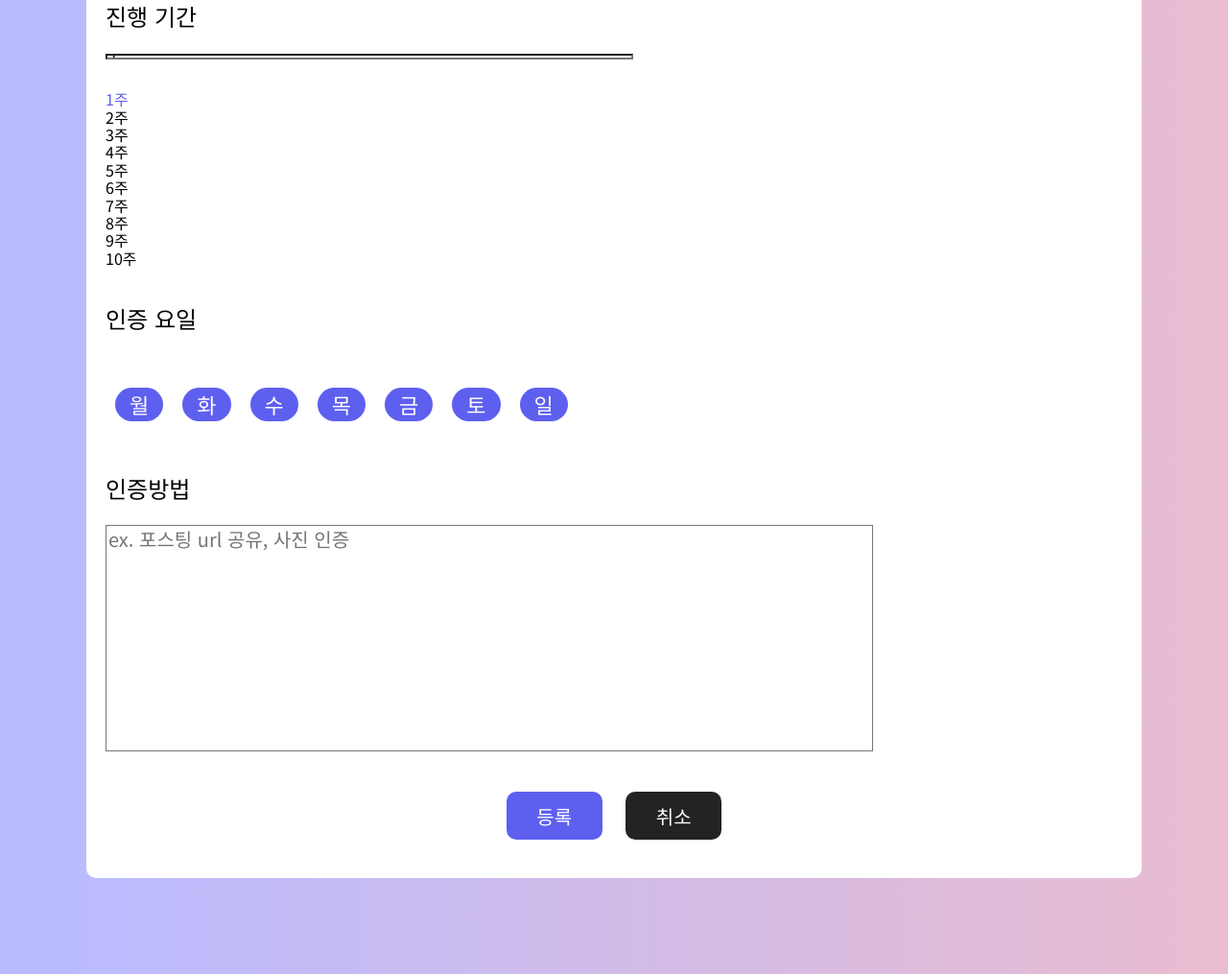
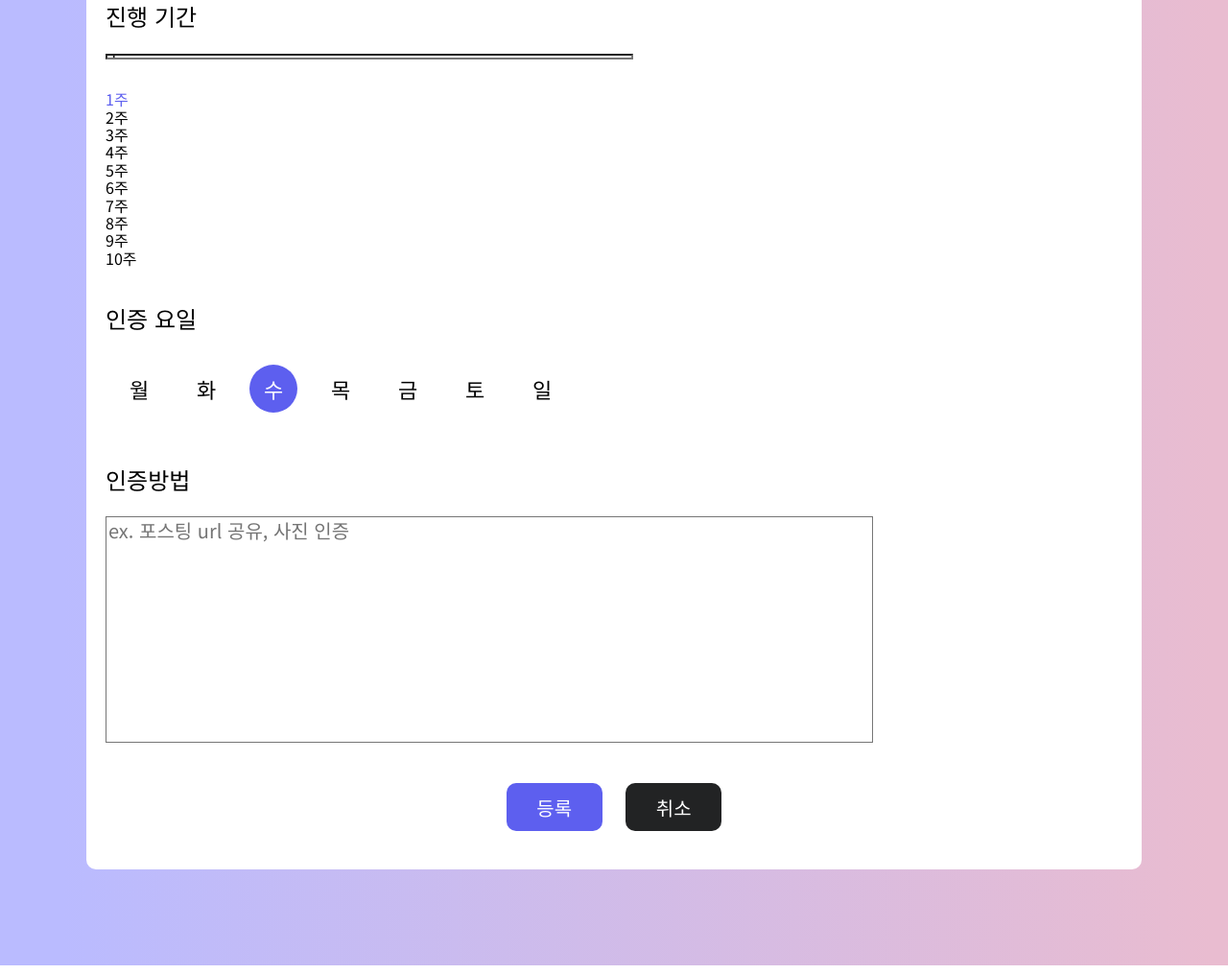
Before and after one commit to hanana1253/Time_Yamyam, a website built with webpack: page src/template/newstudy.html in a window 1280 px wide. Shown: the part 1179-2194 px from the top of the page at 96% size. Built offline with nearby package versions, Linux system fonts and the light colour scheme.

Commit message:
feat: Add styling in newstudy page

```diff
--- a/src/scss/pages/_newstudy.scss
+++ b/src/scss/pages/_newstudy.scss
@@ -132,19 +132,24 @@
 .checkbox-container ul {
   display: flex;
 }
+.checkbox-container .authorization {
+  padding: 0;
+}
 .checkbox-container label {
-  display: block;
-  position: relative;
-  padding: 5px rem(15px);
+  display: flex;
+  width: rem(50px);
+  height: rem(50px);
   margin: 0 rem(10px);
-  background: $primary;
-  border-radius: 100px;
-  text-align: center;
-  color: $white;
+  border-radius: 50%;
+  align-items: center;
+  justify-content: center;
   cursor: pointer;
   font-size: rem(22px);
 }
-
+.date:checked ~ label {
+  background: $primary;
+  color: $white;
+}
 .text-content {
   width: 100%;
   max-width: rem(800px);
--- a/src/template/newstudy.html
+++ b/src/template/newstudy.html
@@ -101,34 +101,34 @@
           </ul>
         </div>
         <div class="checkbox-container">
-          <span class="questions">인증 요일</span>
+          <span class="questions authorization">인증 요일</span>
           <ul>
-            <li>
-              <input type="checkbox" name="date-checker" id="monday" />
+            <li class="mon">
+              <input class="date" type="checkbox" name="date-checker" id="monday" />
               <label for="monday">월</label>
             </li>
-            <li>
-              <input type="checkbox" name="date-checker" id="tuesday" />
+            <li class="tue">
+              <input class="date" type="checkbox" name="date-checker" id="tuesday" />
               <label for="tuesday">화</label>
             </li>
-            <li>
-              <input type="checkbox" name="date-checker" id="wednesday" />
+            <li class="wed">
+              <input class="date" checked type="checkbox" name="date-checker" id="wednesday" />
               <label for="wednesday">수</label>
             </li>
-            <li>
-              <input type="checkbox" name="date-checker" id="thursday" />
+            <li class="thur">
+              <input class="date" type="checkbox" name="date-checker" id="thursday" />
               <label for="thursday">목</label>
             </li>
-            <li>
-              <input type="checkbox" name="date-checker" id="friday" />
+            <li class="fri">
+              <input class="date" type="checkbox" name="date-checker" id="friday" />
               <label for="friday">금</label>
             </li>
-            <li>
-              <input type="checkbox" name="date-checker" id="saturday" />
+            <li class="sat">
+              <input class="date" type="checkbox" name="date-checker" id="saturday" />
               <label for="saturday">토</label>
             </li>
-            <li>
-              <input type="checkbox" name="date-checker" id="sunday" />
+            <li class="sun">
+              <input class="date" type="checkbox" name="date-checker" id="sunday" />
               <label for="sunday">일</label>
             </li>
           </ul>
```
